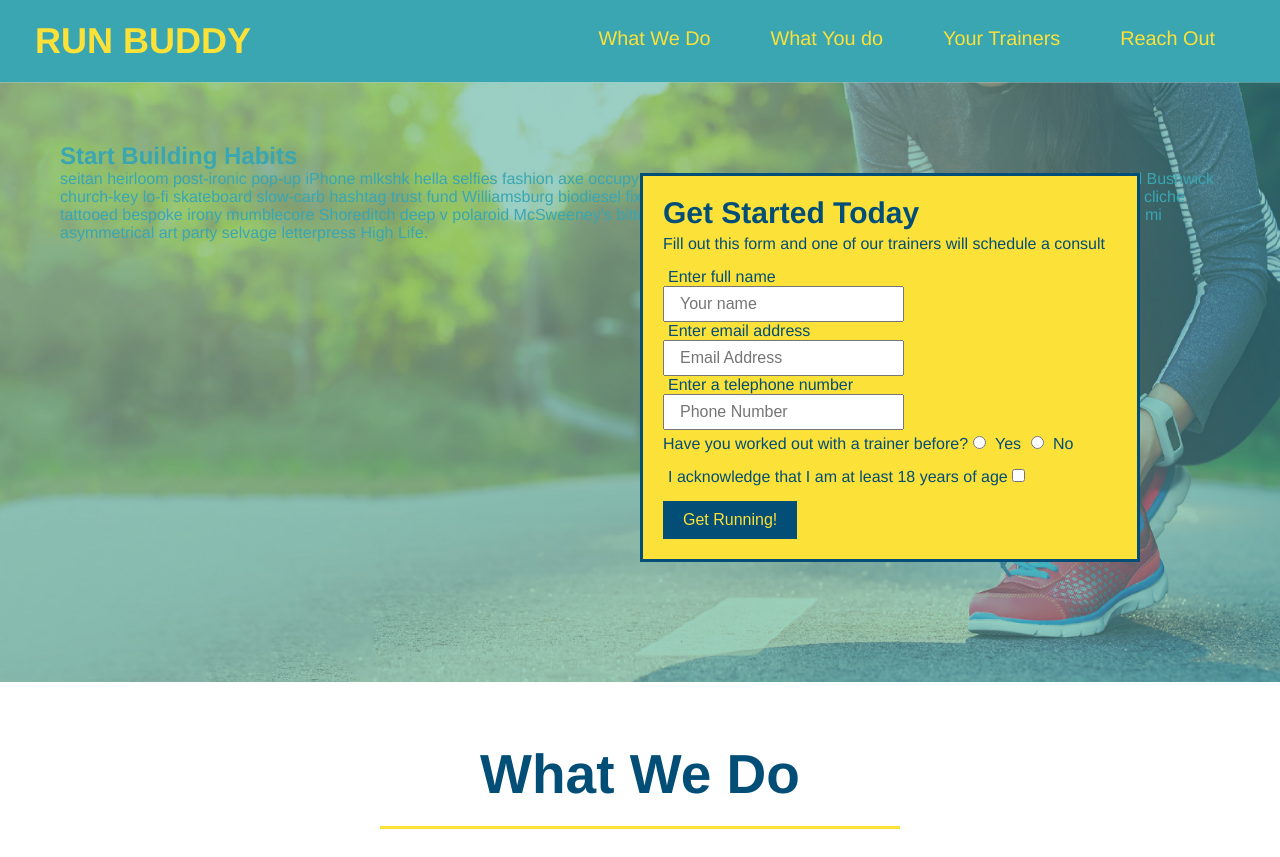
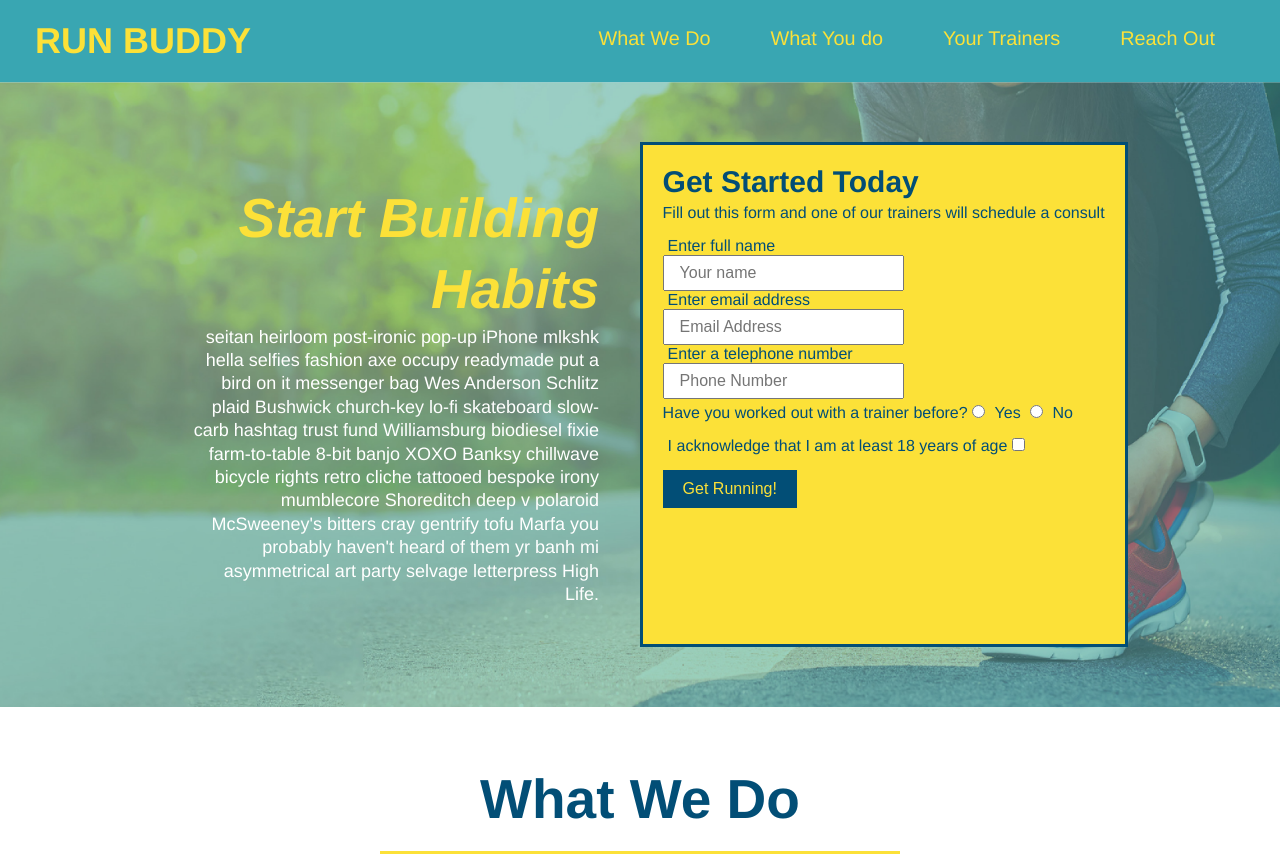
Before and after one commit to awchen85/run-buddy, a plain HTML site: page index.html in a window 1280 px wide. Shown: the top 857 px of the page. Drawn offline with Linux system fonts and the light colour scheme.

Commit message:
add flexbox to hero

```diff
--- a/assets/css/style.css
+++ b/assets/css/style.css
@@ -80,9 +80,13 @@ footer {
 
 }
 
-footer h2{
+footer h2 {
 
-    display: inline;
+    display: flex;
+
+    flex-wrap: wrap;
+
+    justify-content: space-between;
 
     color: #024e76;
 
@@ -92,9 +96,7 @@ footer h2{
 
 }
 
-footer div{
-
-    float: right;
+footer div {
 
     line-height: 1.5;
 
@@ -111,12 +113,26 @@ footer a {
 
 .hero {
     background-image: url("../images/hero-bg.jpg");
-    height: 600px;
     background-size: cover;
     background-position: center;
-    position: relative;
+    display: flex;
+    justify-content: center;
+    flex-wrap: wrap;
 }
-/* Hero Style End */
+.hero-cta {
+    width: 35%;
+    text-align: right;
+    margin: 3.5%;
+    color: #fff;
+    font-size: 18px;
+    line-height: 1.3;
+}
+
+.hero-cta h2 {
+    font-style: italic;
+    font-size: 55px;
+    color: #fce138;
+}
 
 section {
     padding: 60px;
@@ -127,11 +143,8 @@ section {
     border: solid 3px #024e76;
     background-color: #fce138;
     padding: 20px;
-    width: 500px;
     color: #024e76;
-    position: absolute;
-    bottom: 120px;
-    right: 140px;
+
 
 }
 .hero-form p {
@@ -163,6 +176,7 @@ section {
     border: none;
     font-size: 16px;
 }
+/* Hero Style End */
 /* Steps Start */
 .intro {
     text-align: center;
```
